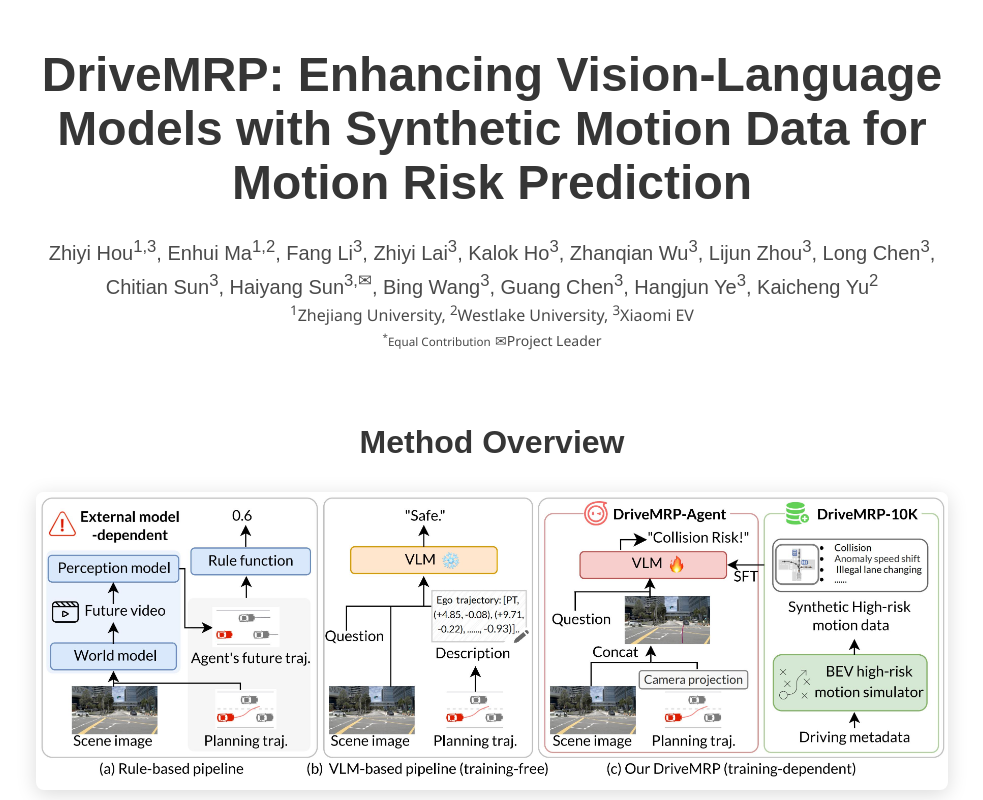
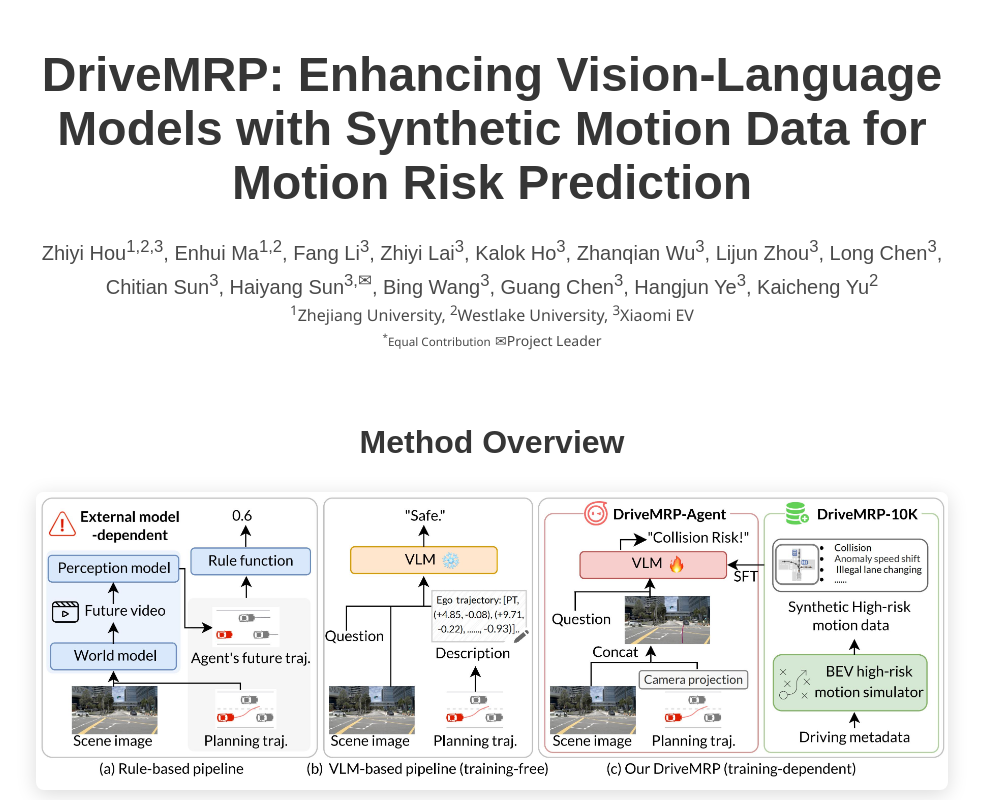
Before and after one commit to hzy138/DriveMRP, a plain HTML site: page index.html in a window 1280 px wide. Shown: the top 800 px of the page, without its empty margins (148-1131 px from the left). Drawn offline with nearby package versions, Linux system fonts and the light colour scheme; some icons are missing; a web font is replaced by a local one.

Commit message:
Update index.html

```diff
--- a/index.html
+++ b/index.html
@@ -56,7 +56,7 @@
 
                         <!-- 作者列表部分 -->
             <div class="is-size-5 publication-authors">
-              <span class="author-block">Zhiyi Hou<sup>1,3</sup>,</span>
+              <span class="author-block">Zhiyi Hou<sup>1,2,3</sup>,</span>
               <span class="author-block">Enhui Ma<sup>1,2</sup>,</span>
               <span class="author-block">Fang Li<sup>3</sup>,</span>
               <span class="author-block">Zhiyi Lai<sup>3</sup>,</span>
```
